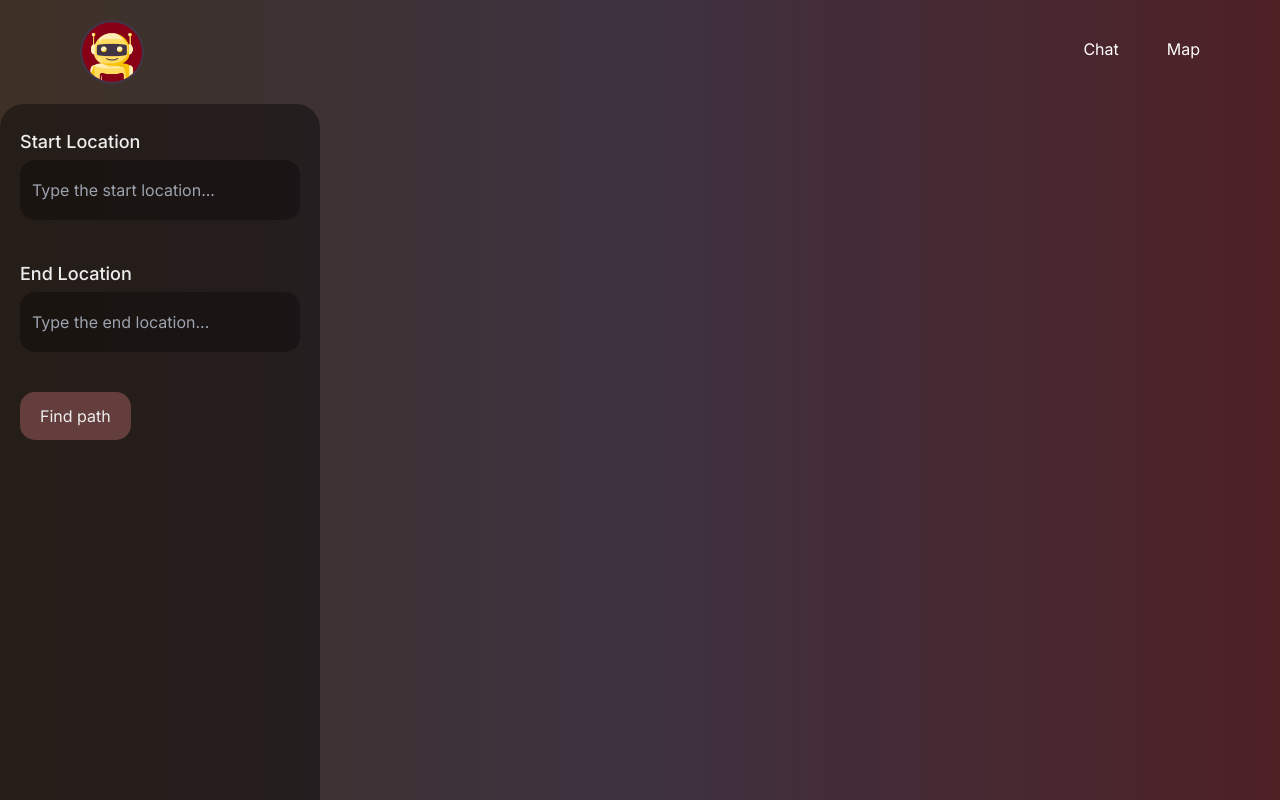
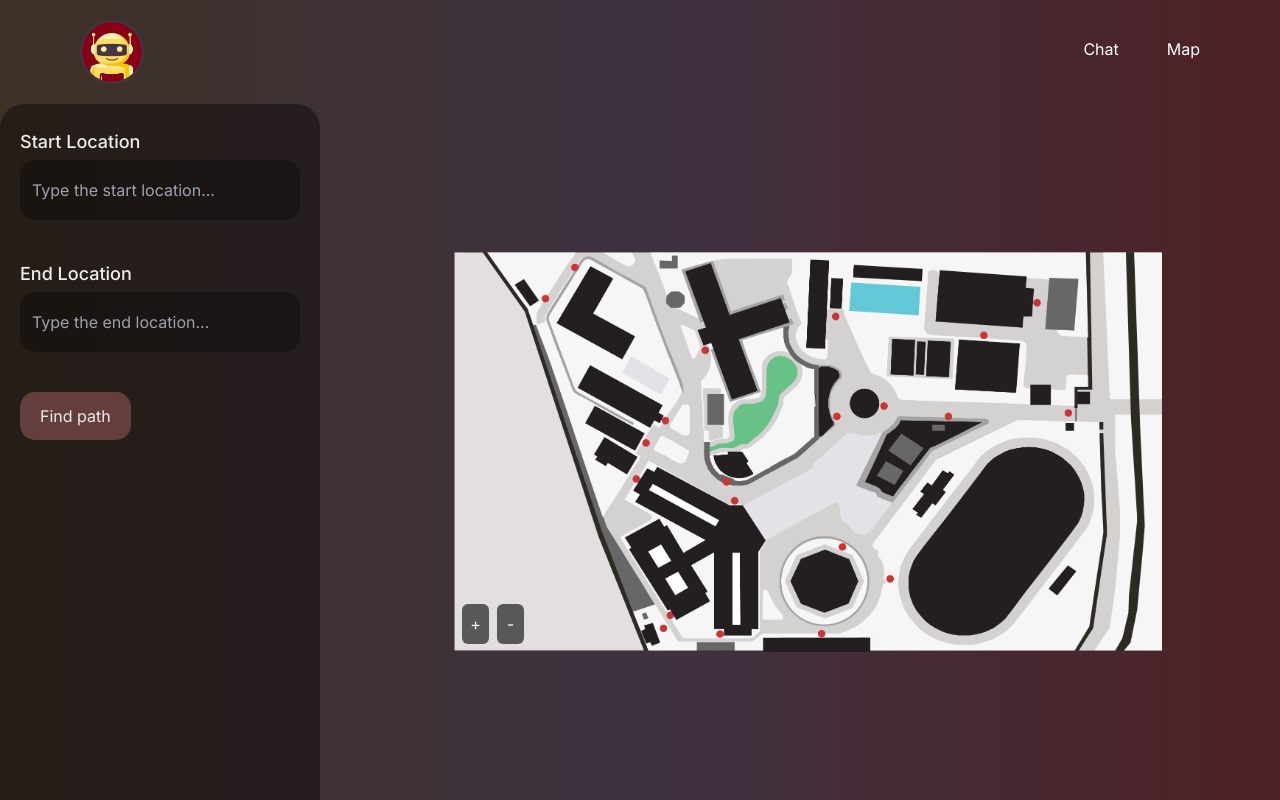
Before and after one commit to jewelldmnt/Chatbot-and-Map-Directory-for-the-PUP-Main-Community, a Next.js app in the folder frontend/: page /Map in a window 1280 px wide. Built offline with nearby package versions, Linux system fonts and the light colour scheme.

Commit message:
Added default map

```diff
--- a/frontend/components/Map.tsx
+++ b/frontend/components/Map.tsx
@@ -24,7 +24,7 @@ const Map = () => {
   const [endLoc, setEndLoc] = useState<string>("");
   const [startSuggestions, setStartSuggestions] = useState<string[]>([]);
   const [endSuggestions, setEndSuggestions] = useState<string[]>([]);
-  const [filename, setFilename] = useState<string | null>(null);
+  const [filename, setFilename] = useState<string | null>("map.png");
 
   const handleStartLocChange = (e: ChangeEvent<HTMLInputElement>) => {
     /**
@@ -98,18 +98,18 @@ const Map = () => {
       if (response.ok) {
         const data = await response.json();
         if (data.file_name) {
-          setFilename(data.file_name);
+          setFilename(`assets/${data.file_name}`); // Construct file path based on backend response
         } else {
           console.error("No filename received from the server");
-          setFilename(null); // Set filename to null if no filename is received
+          setFilename("map.png"); // Set default image filename if no filename is received
         }
       } else {
         console.error("Error fetching image filename:", response.status);
-        setFilename(null); // Set filename to null if there's an error
+        setFilename("map.png"); // Set default image filename if there's an error
       }
     } catch (error) {
       console.error("Error fetching image filename", error);
-      setFilename(null); // Set filename to null if there's an error
+      setFilename("map.png"); // Set default image filename if there's an error
     }
   };
 
@@ -246,31 +246,28 @@ const Map = () => {
       <div className="ml-4 flex-grow flex h-[calc(100%-104px)] justify-center items-center">
         <div className="flex justify-center items-center h-3/4 w-3/4">
           {" "}
-          {/* this div should be center */}
-          {filename && (
           <div className="relative" style={{ overflow: "hidden" }}>
             <img
-                src={`assets/${filename}`}
+              src={`${filename}`}
               alt="loc"
               style={{ transform: `scale(${zoomLevel / 100})` }}
             />
             {/* Zoom buttons for map image */}
-              <div className="absolute top-0 right-0 p-2">
+            <div className="absolute bottom-0 left-0 p-2">
               <button
                 onClick={handleZoomIn}
-                  className="bg-vanilla text-maroon p-2 rounded-md hover:bg-maroon hover:text-vanilla"
+                className="bg-gray-50 h-[40px] w-[27px] text-white p-2 mr-2 rounded-md hover:bg-maroon hover:text-vanilla"
               >
                 +
               </button>
               <button
                 onClick={handleZoomOut}
-                  className="bg-vanilla text-maroon p-2 rounded-md hover:bg-maroon hover:text-vanilla"
+                className="bg-gray-50 h-[40px] w-[27px] text-white p-2 rounded-md hover:bg-maroon hover:text-vanilla"
               >
                 -
               </button>
             </div>
           </div>
-          )}
         </div>
       </div>
     </div>
```
Also changed, not shown: frontend/public/map.png (added). Lines whose indentation alone changed are shown as unchanged.
